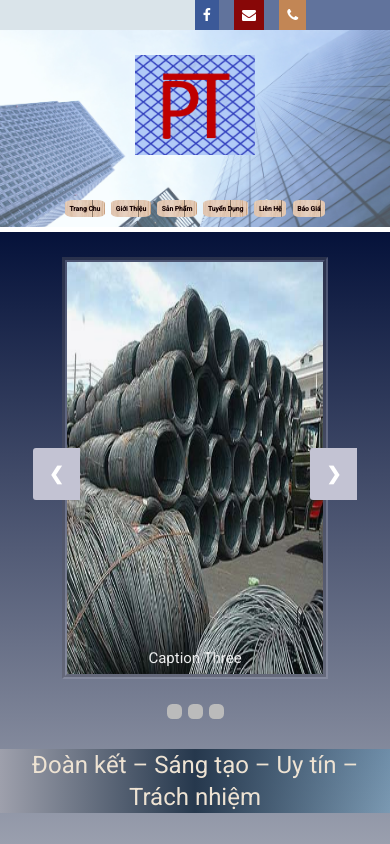
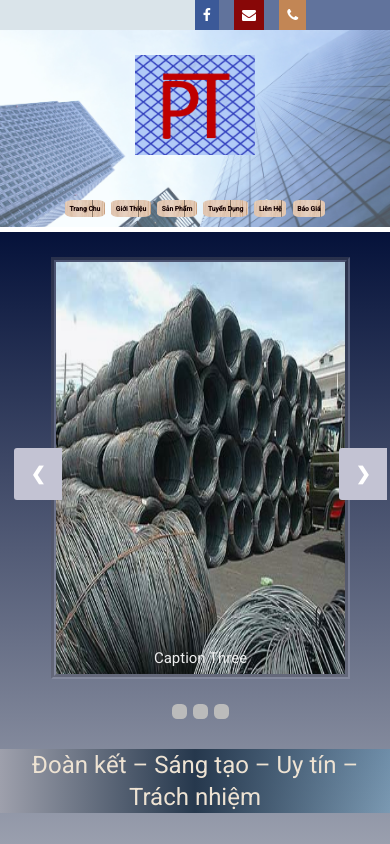
Before and after one commit to rednguyen/congtytnhhphutho, an Angular app: page / in a window 390 px wide. Shown: the top 844 px of the page. Built offline with nearby package versions, Linux system fonts and the light colour scheme; a web font is replaced by a local one.

Commit message:
adjust gallery

```diff
--- a/src/app/gallery/gallery.component.css
+++ b/src/app/gallery/gallery.component.css
@@ -100,3 +100,14 @@
 }
 
 /* change screen */
+
+@media (max-width: 799px) {
+  .next {
+    right: -3%;
+  }
+
+  .prev {
+      left: -3%;
+      border-radius: 3px 0 0 3px;
+  }
+}
--- a/src/app/home/home.component.css
+++ b/src/app/home/home.component.css
@@ -89,12 +89,3 @@ mat-divider {
     }
 
 }
-
-
-
-@media (max-width: 500px) {
-    .content-wrap-galery{
-        width: 80%;
-    }
-
-}
```
